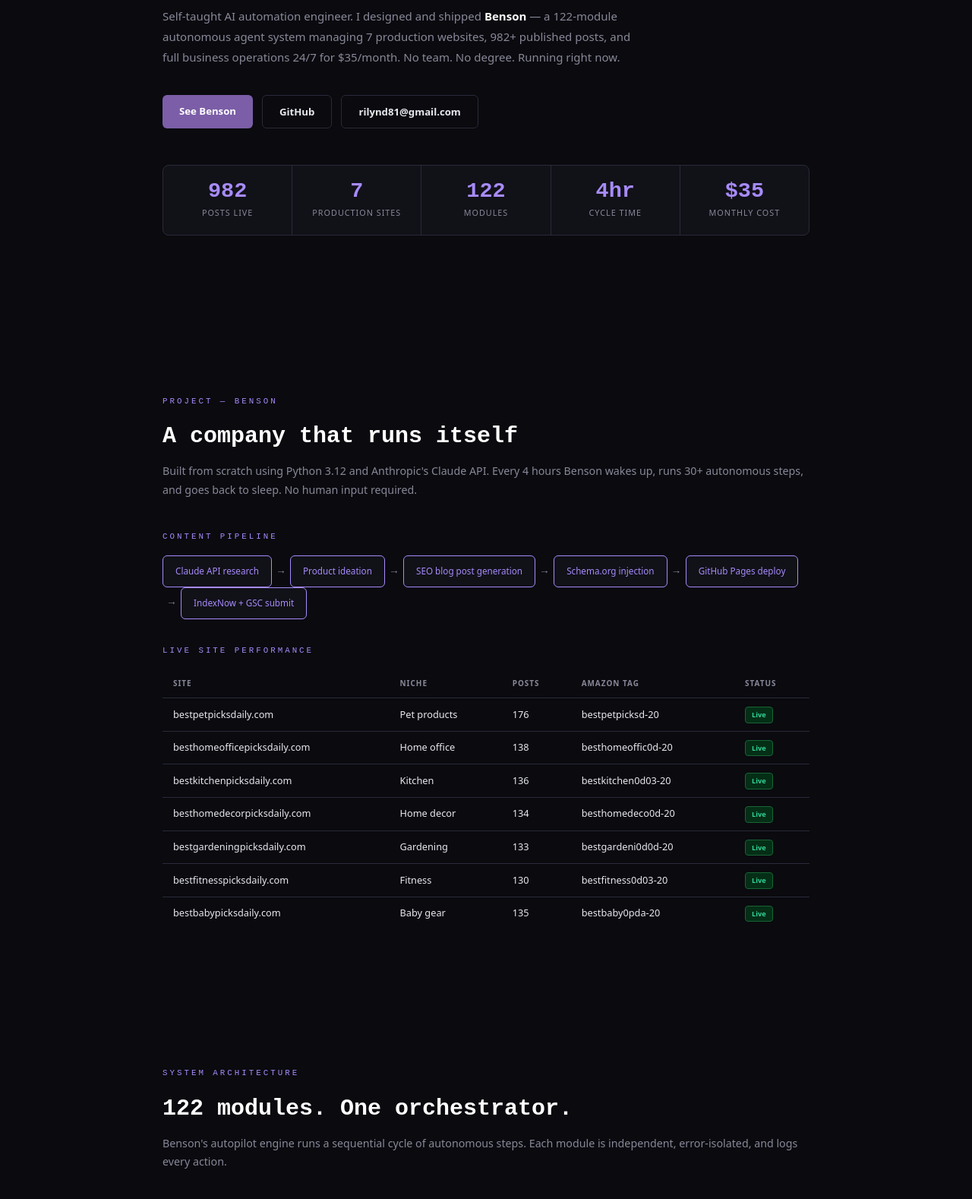
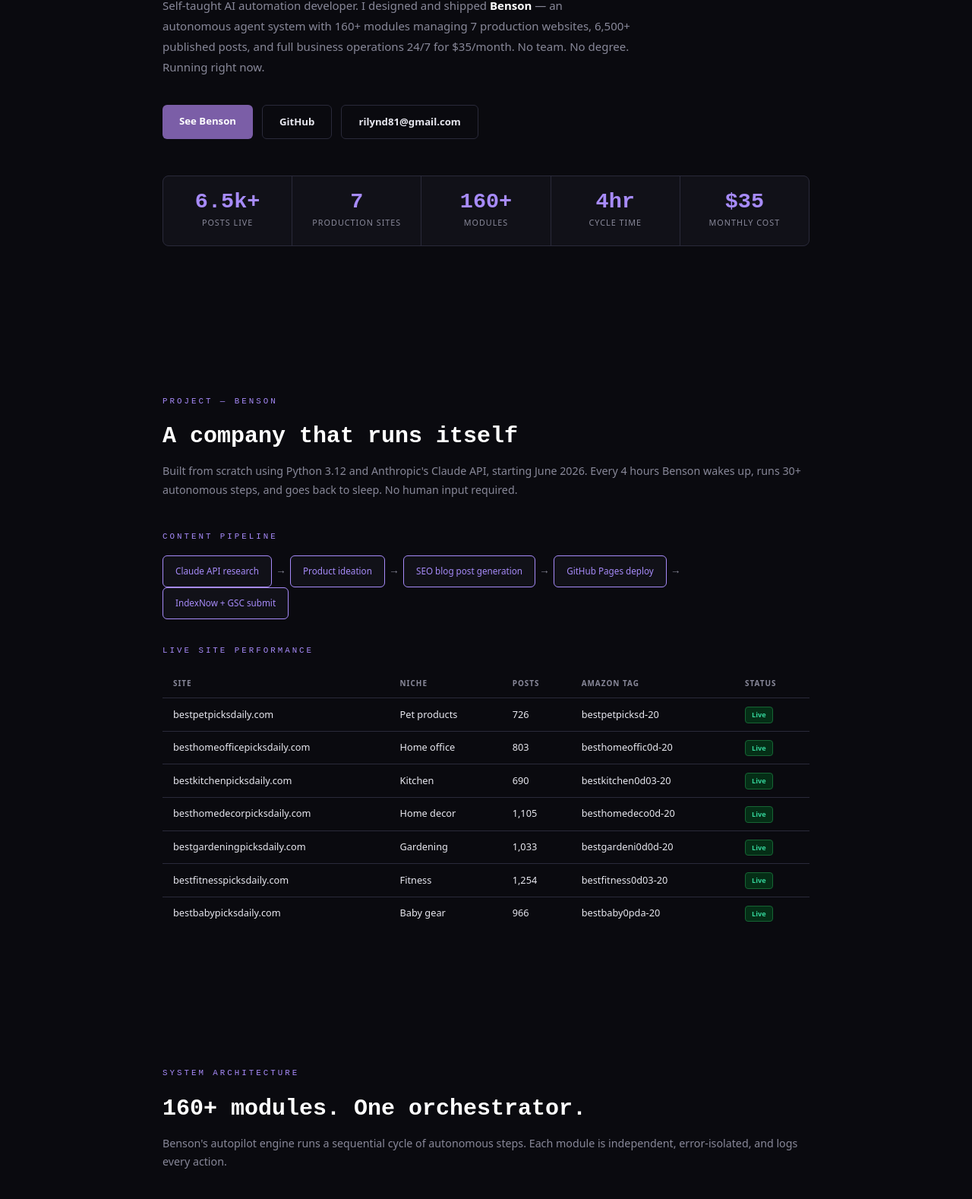
Before and after one commit to bedstpetpicksdaily/portfolio, a plain HTML site: page index.html in a window 1280 px wide. Shown: the part 371-1949 px from the top of the page at 76% size. Drawn offline with Linux system fonts and the light colour scheme.

Commit message:
Rebuild portfolio with accurate live stats, remove schema.org and remote references

```diff
--- a/index.html
+++ b/index.html
@@ -3,8 +3,8 @@
 <head>
 <meta charset="UTF-8">
 <meta name="viewport" content="width=device-width, initial-scale=1.0">
-<title>Rilynd Carter — AI Automation Architect</title>
-<meta name="description" content="AI Automation Architect. Built Benson — a 122-module autonomous AI system running 7 production sites 24/7 for $35/month.">
+<title>Rilynd Carter — AI Automation Developer</title>
+<meta name="description" content="AI Automation Developer. Built Benson — a 160+ module autonomous AI system running 7 production sites 24/7 for $35/month.">
 <style>
 *,*::before,*::after{box-sizing:border-box;margin:0;padding:0}
 :root{
@@ -116,11 +116,11 @@
 
 <!-- HERO -->
 <div class="hero">
-  <div class="hero-badge"><span class="dot"></span> Open to work — remote AI/backend roles</div>
+  <div class="hero-badge"><span class="dot"></span> Open to work — open to relocation</div>
   <h1>I build AI systems<br>that run <span>without me.</span></h1>
   <p class="hero-desc">
-    Self-taught AI automation engineer. I designed and shipped <strong style="color:#fff">Benson</strong> —
-    a 122-module autonomous agent system managing 7 production websites, 982+ published posts,
+    Self-taught AI automation developer. I designed and shipped <strong style="color:#fff">Benson</strong> —
+    an autonomous agent system with 160+ modules managing 7 production websites, 6,500+ published posts,
     and full business operations 24/7 for $35/month. No team. No degree. Running right now.
   </p>
   <div class="hero-links">
@@ -130,9 +130,9 @@
   </div>
 
   <div class="stats-bar">
-    <div class="stat-item"><div class="stat-n">982</div><div class="stat-l">Posts Live</div></div>
+    <div class="stat-item"><div class="stat-n">6.5k+</div><div class="stat-l">Posts Live</div></div>
     <div class="stat-item"><div class="stat-n">7</div><div class="stat-l">Production Sites</div></div>
-    <div class="stat-item"><div class="stat-n">122</div><div class="stat-l">Modules</div></div>
+    <div class="stat-item"><div class="stat-n">160+</div><div class="stat-l">Modules</div></div>
     <div class="stat-item"><div class="stat-n">4hr</div><div class="stat-l">Cycle Time</div></div>
     <div class="stat-item"><div class="stat-n">$35</div><div class="stat-l">Monthly Cost</div></div>
   </div>
@@ -142,14 +142,13 @@
 <section id="benson">
   <div class="label">Project — Benson</div>
   <h2>A company that runs itself</h2>
-  <p class="sub">Built from scratch using Python 3.12 and Anthropic's Claude API. Every 4 hours Benson wakes up, runs 30+ autonomous steps, and goes back to sleep. No human input required.</p>
+  <p class="sub">Built from scratch using Python 3.12 and Anthropic's Claude API, starting June 2026. Every 4 hours Benson wakes up, runs 30+ autonomous steps, and goes back to sleep. No human input required.</p>
 
   <div class="label" style="margin-bottom:16px">Content Pipeline</div>
   <div class="pipeline">
     <div class="pipe-step active">Claude API research</div><div class="pipe-arrow">→</div>
     <div class="pipe-step active">Product ideation</div><div class="pipe-arrow">→</div>
     <div class="pipe-step active">SEO blog post generation</div><div class="pipe-arrow">→</div>
-    <div class="pipe-step active">Schema.org injection</div><div class="pipe-arrow">→</div>
     <div class="pipe-step active">GitHub Pages deploy</div><div class="pipe-arrow">→</div>
     <div class="pipe-step active">IndexNow + GSC submit</div>
   </div>
@@ -158,13 +157,13 @@
   <table class="niche-table">
     <thead><tr><th>Site</th><th>Niche</th><th>Posts</th><th>Amazon Tag</th><th>Status</th></tr></thead>
     <tbody>
-      <tr><td>bestpetpicksdaily.com</td><td>Pet products</td><td>176</td><td>bestpetpicksd-20</td><td><span class="tag tag-green">Live</span></td></tr>
-      <tr><td>besthomeofficepicksdaily.com</td><td>Home office</td><td>138</td><td>besthomeoffic0d-20</td><td><span class="tag tag-green">Live</span></td></tr>
-      <tr><td>bestkitchenpicksdaily.com</td><td>Kitchen</td><td>136</td><td>bestkitchen0d03-20</td><td><span class="tag tag-green">Live</span></td></tr>
-      <tr><td>besthomedecorpicksdaily.com</td><td>Home decor</td><td>134</td><td>besthomedeco0d-20</td><td><span class="tag tag-green">Live</span></td></tr>
-      <tr><td>bestgardeningpicksdaily.com</td><td>Gardening</td><td>133</td><td>bestgardeni0d0d-20</td><td><span class="tag tag-green">Live</span></td></tr>
-      <tr><td>bestfitnesspicksdaily.com</td><td>Fitness</td><td>130</td><td>bestfitness0d03-20</td><td><span class="tag tag-green">Live</span></td></tr>
-      <tr><td>bestbabypicksdaily.com</td><td>Baby gear</td><td>135</td><td>bestbaby0pda-20</td><td><span class="tag tag-green">Live</span></td></tr>
+      <tr><td>bestpetpicksdaily.com</td><td>Pet products</td><td>726</td><td>bestpetpicksd-20</td><td><span class="tag tag-green">Live</span></td></tr>
+      <tr><td>besthomeofficepicksdaily.com</td><td>Home office</td><td>803</td><td>besthomeoffic0d-20</td><td><span class="tag tag-green">Live</span></td></tr>
+      <tr><td>bestkitchenpicksdaily.com</td><td>Kitchen</td><td>690</td><td>bestkitchen0d03-20</td><td><span class="tag tag-green">Live</span></td></tr>
+      <tr><td>besthomedecorpicksdaily.com</td><td>Home decor</td><td>1,105</td><td>besthomedeco0d-20</td><td><span class="tag tag-green">Live</span></td></tr>
+      <tr><td>bestgardeningpicksdaily.com</td><td>Gardening</td><td>1,033</td><td>bestgardeni0d0d-20</td><td><span class="tag tag-green">Live</span></td></tr>
+      <tr><td>bestfitnesspicksdaily.com</td><td>Fitness</td><td>1,254</td><td>bestfitness0d03-20</td><td><span class="tag tag-green">Live</span></td></tr>
+      <tr><td>bestbabypicksdaily.com</td><td>Baby gear</td><td>966</td><td>bestbaby0pda-20</td><td><span class="tag tag-green">Live</span></td></tr>
     </tbody>
   </table>
 </section>
@@ -172,7 +171,7 @@
 <!-- ARCHITECTURE -->
 <section id="architecture">
   <div class="label">System Architecture</div>
-  <h2>122 modules. One orchestrator.</h2>
+  <h2>160+ modules. One orchestrator.</h2>
   <p class="sub">Benson's autopilot engine runs a sequential cycle of autonomous steps. Each module is independent, error-isolated, and logs every action.</p>
 
   <div class="arch-grid">
@@ -184,7 +183,7 @@
     <div class="arch-card">
       <div class="module-count">Content</div>
       <h3>Niche Content Engine</h3>
-      <p>Per-niche product research via Claude API. Generates SEO-optimized blog posts with structured JSON output, validates format, writes HTML, injects schema markup, and pushes to GitHub Pages.</p>
+      <p>Per-niche product research via Claude API. Generates SEO-optimized blog posts with structured JSON output, validates format, writes HTML, and pushes to GitHub Pages.</p>
     </div>
     <div class="arch-card">
       <div class="module-count">SEO</div>
@@ -199,7 +198,7 @@
     <div class="arch-card">
       <div class="module-count">Revenue</div>
       <h3>P&amp;L Tracker</h3>
-      <p>Logs monthly revenue and expenses automatically. Reads Amazon Associates CSV exports. Calculates net profit per niche. Generates bundle valuations for exit planning at a 40x multiple.</p>
+      <p>Logs monthly revenue and expenses automatically. Reads Amazon Associates CSV exports. Calculates net profit per niche and tracks performance over time.</p>
     </div>
     <div class="arch-card">
       <div class="module-count">Growth</div>
@@ -214,7 +213,7 @@
     <div class="arch-card">
       <div class="module-count">Cost</div>
       <h3>Cost Discipline</h3>
-      <p>Total API + hosting cost: $35/month for 7 sites and 982 posts. Achieved through model routing, prompt token budgeting, batch processing, and caching repeated lookups across cycles.</p>
+      <p>Total API + hosting cost: $35/month for 7 sites and 6,500+ posts. Achieved through model routing, prompt token budgeting, batch processing, and caching repeated lookups across cycles.</p>
     </div>
   </div>
 </section>
@@ -296,7 +295,7 @@
   <div class="contact-box">
     <div class="label" style="margin-bottom:12px">Get In Touch</div>
     <h2 style="font-family:system-ui,sans-serif">Let's build something.</h2>
-    <p>Open to full-time remote roles and contract work in AI engineering, automation, and backend systems.</p>
+    <p>Open to full-time roles and contract work in AI engineering, automation, and backend systems — open to relocation. Also looking to put these skills toward work that helps people directly, not just revenue.</p>
     <div class="contact-links">
       <a href="mailto:rilynd81@gmail.com" class="btn btn-primary">rilynd81@gmail.com</a>
       <a href="https://github.com/rilyndcarter" class="btn btn-ghost" target="_blank">GitHub</a>
@@ -304,7 +303,7 @@
   </div>
 </section>
 
-<footer>© 2026 Rilynd Carter · AI Automation Architect · Oklahoma City, OK (Remote)</footer>
+<footer>© 2026 Rilynd Carter · AI Automation Developer · Oklahoma City, OK · Open to relocation</footer>
 
 </body>
 </html>
```
